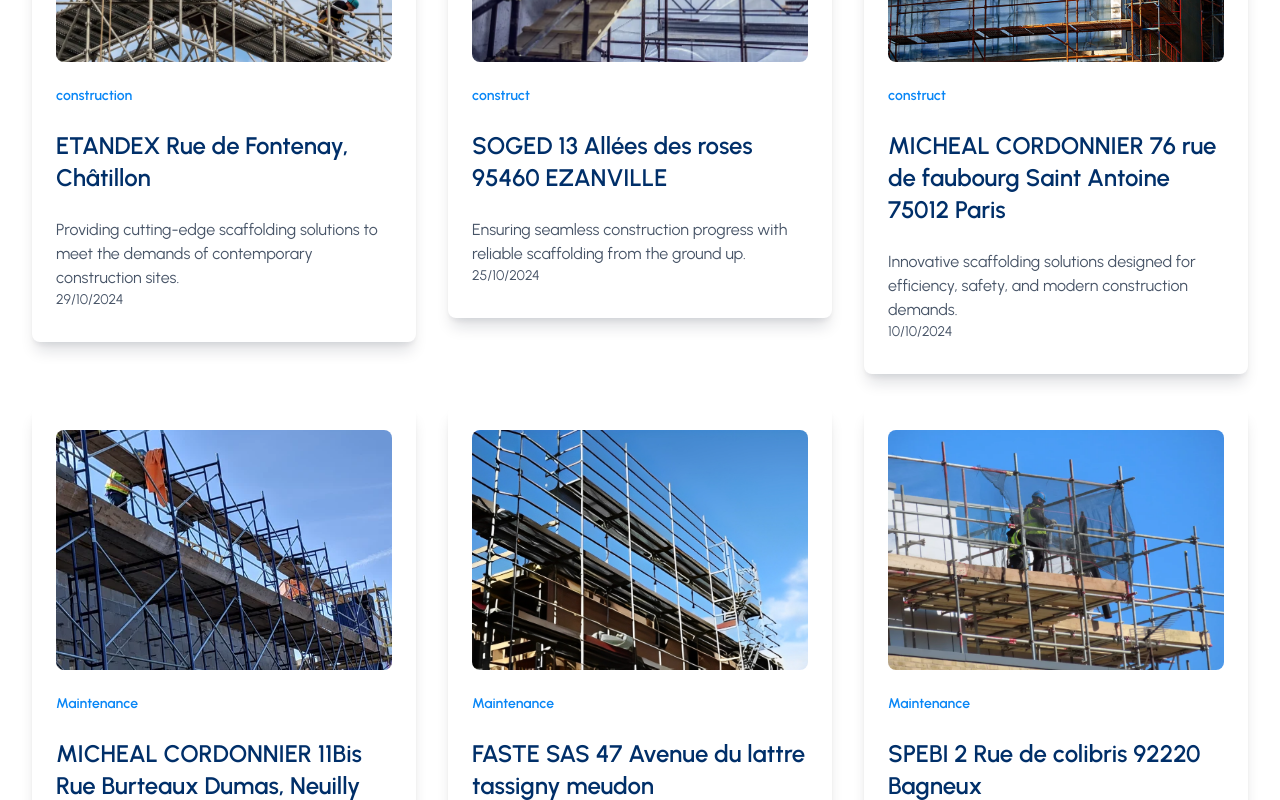
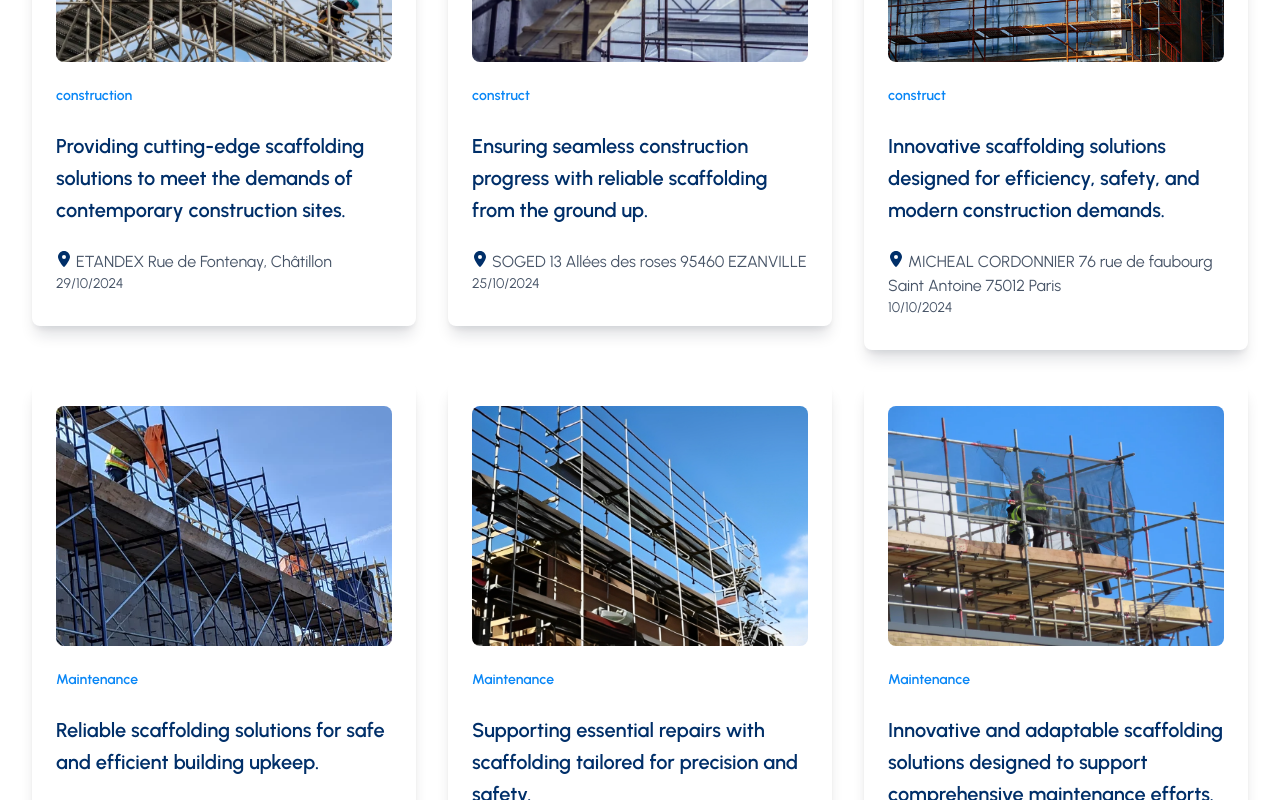
Before and after one commit to alaagonovo/scafoldingnewdomain, a Next.js app: page /projects in a window 1280 px wide. Shown: the part 760-1560 px from the top of the page. Built offline with nearby package versions, Linux system fonts and the light colour scheme.

Commit message:
font of projects card

```diff
--- a/src/app/ui/projectcard/Projectcard.tsx
+++ b/src/app/ui/projectcard/Projectcard.tsx
@@ -32,10 +32,15 @@ function Projectcard({ pro, index }: { pro: IPro; index: number }) {
       <p className="text-sm font-semibold mt-6 mb-2 text-lightBlue">
         {pro.category}
       </p>
-      <h1 className="text-2xl text-btnbg leading-8 font-semibold my-6">
+      <h1 className="text-xl text-btnbg leading-8 font-semibold my-6">
+        {pro.description}
+      </h1>
+      <p className="text-base text-linksColor">
+        <span className="relative w-4 h-4 inline-block me-1">
+          <Image src="/svgs/locationIcon.svg" alt="location icon" fill />
+        </span>
         {pro.title}
-      </h1>
-      <p className="text-base text-linksColor">{pro.description}</p>
+      </p>
       <p className="text-sm text-linksColor">{pro.date}</p>
     </div>
   );
```
Also changed, not shown: public/svgs/locationIcon.svg (added).
